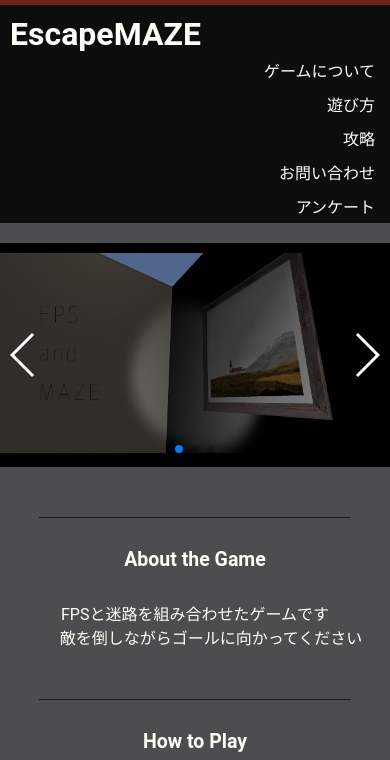
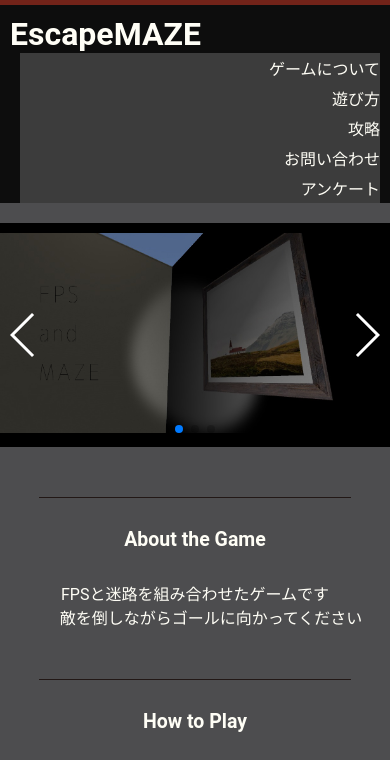
Before and after one commit to ayumi0023/fpsandmaze, a plain HTML site: page index.html in a window 390 px wide. Shown: the top 760 px of the page. Drawn offline with nearby package versions, Linux system fonts and the light colour scheme.

Commit message:
Update index.css

```diff
--- a/index.css
+++ b/index.css
@@ -210,10 +210,12 @@ margin: 50px 0;
 }
     li{
         display: list-item;
-       padding:5px;
-      background:#
+       padding:3px 0;
+      background-color:#3c3c3c;
     }
-
+    footer li{
+      padding:5px 0;
+  }
     header{
   padding-left: 10px;
     }
```
